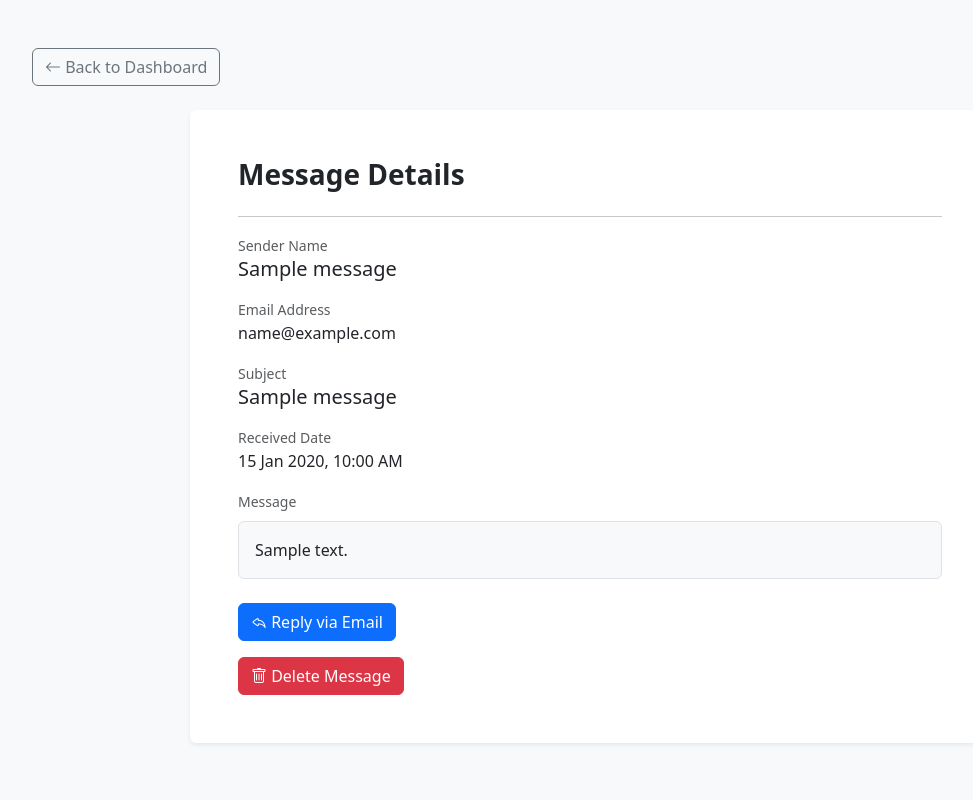
After one commit to miajihrsoftbd/my-portfolio-website-, a Laravel app: page /admin/messages/1 in a window 1280 px wide. The commit adds this page. Shown: the whole page, without its empty margins (50-1023 px from the left). Run offline with Laravel 12, Linux system fonts and the light colour scheme; a user stored in the database is signed in; data comes from the database, SQL or seed files in the repository; tables that the repository leaves empty hold one stand-in row (values such as "Sample post").

Commit message:
view and logout done

```diff
--- a/app/Http/Controllers/AdminController.php
+++ b/app/Http/Controllers/AdminController.php
@@ -52,4 +52,41 @@ class AdminController extends Controller
 
         return view('admin.dashboard', compact('totalMessages', 'recentMessages'));
     }
-}
+
+    public function showMessage($id)
+    {
+        if (!session('admin_logged_in')) {
+        return redirect()->route('admin.login');
+        }
+
+        $message = \App\Models\ContactMessage::findOrFail($id);
+
+        return view('admin.message-details', compact('message'));
+    }
+
+    public function deleteMessage($id)
+    {
+        if (!session('admin_logged_in')) {
+            return redirect()->route('admin.login');
+        }
+
+        $message = \App\Models\ContactMessage::findOrFail($id);
+
+        $message->delete();
+
+        return redirect()->route('admin.dashboard')
+            ->with('success', 'Message deleted successfully!');
+    }
+
+    public function logout(Request $request)
+    {
+        $request->session()->forget('admin_logged_in');
+
+        $request->session()->invalidate();
+        $request->session()->regenerateToken();
+
+        return redirect()->route('admin.login')
+            ->with('success', 'You have been logged out successfully.');
+    }
+
+ }
--- /dev/null
+++ b/resources/views/admin/message-details.blade.php
@@ -0,0 +1,80 @@
+
+<!DOCTYPE html>
+<html lang="en">
+<head>
+    <meta charset="UTF-8">
+    <meta name="viewport" content="width=device-width, initial-scale=1.0">
+    <title>Message Details | Miaji Admin</title>
+
+    <link href="https://cdn.jsdelivr.net/npm/bootstrap@5.3.8/dist/css/bootstrap.min.css" rel="stylesheet">
+    <link href="https://cdn.jsdelivr.net/npm/bootstrap-icons@1.13.1/font/bootstrap-icons.min.css" rel="stylesheet">
+</head>
+<body class="bg-light">
+
+<div class="container py-5">
+
+    <a href="{{ route('admin.dashboard') }}" class="btn btn-outline-secondary mb-4">
+        <i class="bi bi-arrow-left"></i> Back to Dashboard
+    </a>
+
+    <div class="card border-0 shadow-sm mx-auto" style="max-width: 800px;">
+        <div class="card-body p-4 p-md-5">
+
+            <h3 class="fw-bold mb-4">Message Details</h3>
+
+            <hr>
+
+            <div class="mb-3">
+                <label class="text-muted small">Sender Name</label>
+                <h5>{{ $message->name }}</h5>
+            </div>
+
+            <div class="mb-3">
+                <label class="text-muted small">Email Address</label>
+                <p class="mb-0">{{ $message->email }}</p>
+            </div>
+
+            <div class="mb-3">
+                <label class="text-muted small">Subject</label>
+                <h5>{{ $message->subject }}</h5>
+            </div>
+
+            <div class="mb-3">
+                <label class="text-muted small">Received Date</label>
+                <p>{{ $message->created_at->format('d M Y, h:i A') }}</p>
+            </div>
+
+            <div class="mb-3">
+                <label class="text-muted small">Message</label>
+
+                <div class="bg-light border rounded p-3 mt-2">
+                    {!! nl2br(e($message->message)) !!}
+                </div>
+            </div>
+
+            <div class="mt-4">
+                <a href="mailto:{{ $message->email }}?subject={{ urlencode('Re: '.$message->subject) }}"
+                   class="btn btn-primary">
+                    <i class="bi bi-reply"></i> Reply via Email
+                </a>
+            </div>
+
+            <form action="{{ route('admin.messages.delete', $message->id) }}"
+                method="POST"
+                class="mt-3"
+                onsubmit="return confirm('Are you sure you want to delete this message?')">
+                @csrf
+                @method('DELETE')
+
+                <button type="submit" class="btn btn-danger">
+                    <i class="bi bi-trash"></i> Delete Message
+                </button>
+            </form>
+
+        </div>
+    </div>
+
+</div>
+
+</body>
+</html>
--- a/routes/web.php
+++ b/routes/web.php
@@ -18,4 +18,13 @@ Route::post('/admin/login', [AdminController::class, 'authenticate'])
 Route::get('/admin/dashboard', [AdminController::class, 'dashboard'])
     ->name('admin.dashboard');
 
+Route::get('/admin/messages/{id}', [AdminController::class, 'showMessage'])
+    ->name('admin.messages.show');
+
+Route::delete('/admin/messages/{id}', [AdminController::class, 'deleteMessage'])
+    ->name('admin.messages.delete');
+
+Route::post('/admin/logout', [AdminController::class, 'logout'])
+    ->name('admin.logout');
+
 Route::post('/contact', [ContactController::class, 'store'])->name('contact.store');
```
Also changed, not shown: resources/views/admin/dashboard.blade.php (+23 -6 lines), resources/views/admin/login.blade.php (+11 -0 lines).
